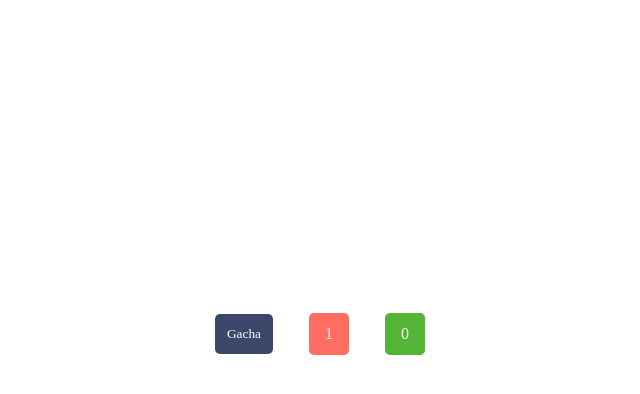
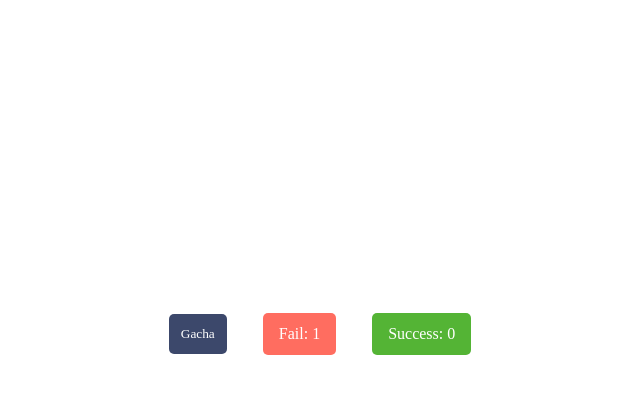
Before and after one commit to lebakhai/JS, a plain HTML site: page JS/index.html in a window 1280 px wide. Both pictures are taken after a click on the button "Gacha". Shown: the part 278-672 px from the top of the page, without its empty margins (320-960 px from the left). Drawn offline with Linux system fonts and the light colour scheme.

Commit message:
update Count interface

```diff
--- a/JS/assest/js/main.js
+++ b/JS/assest/js/main.js
@@ -8,10 +8,10 @@ function gacha() {
     if (random < (5)) {
         boxElement.innerHTML = '<p>có:</p><br><img id="img" src="https://static.vecteezy.com/system/resources/previews/000/421/448/original/weapons-icon-vector-illustration.jpg">';
         countSuccesJS += 1;
-        countSuccesElement.textContent = countSuccesJS;
+        countSuccesElement.textContent = `Success: ${countSuccesJS}`;
     } else {
         boxElement.textContent = 'Có cái dái';
         countJS += 1;
-        countElement.textContent = countJS;
+        countElement.textContent = `Fail: ${countJS}`;
     }
 };
--- a/JS/index.html
+++ b/JS/index.html
@@ -12,8 +12,8 @@
     <div class="box" contenteditable="true"></div>
     <div class="btn-wrap">
         <button class="btn" onclick="gacha()">Gacha</button>
-        <p class="countHTML count">0</p>
-        <p class="countSuccesHTML count">0</p>
+        <p class="countHTML count">Fail: 0</p>
+        <p class="countSuccesHTML count">Success: 0</p>
     </div>
     <script src="./assest/js/main.js"></script>
 </body>
```
